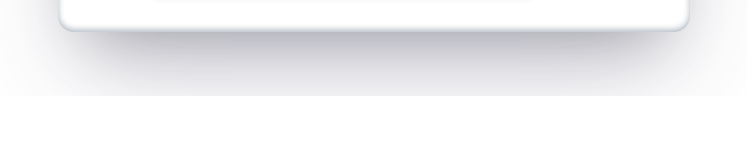
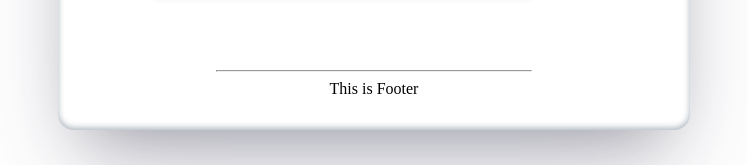
Before and after one commit to bladwing/TimPonarenkoPortfolio, a React (Create React App) app: page /experience in a window 1280 px wide. Shown: the part 1239-1404 px from the top of the page, without its empty margins (266-1013 px from the left). Before the commit the page ends 1335 px from the top, so only its background shows below. Built offline with nearby package versions, Linux system fonts and the light colour scheme.

Commit message:
dispaly footer separate some code

```diff
--- a/src/App.js
+++ b/src/App.js
@@ -2,7 +2,7 @@ import React from "react";
 import { BrowserRouter as Router, Route, Routes } from "react-router-dom";
 import { Project, Hobby, Music, Films } from "./components/Pages";
 import Experience from "./components/experience/experience";
-import Main from "./components/Main/Main";
+import Main from "./components/main/MainPage";
 import Footer from "./components/Footer";
 import "./App.scss";
 import "./scss/effects.scss";
--- a/src/App.scss
+++ b/src/App.scss
@@ -47,10 +47,10 @@
 }
 
 .footer {
-  text-align: center;
-  margin-top: 5%;
+ text-align: center;
   width: 50%;
-  margin: 10% auto;
+  margin: 6% auto;
+  min-height: 60px;
 }
 
 .Container {
--- a/src/components/Footer.jsx
+++ b/src/components/Footer.jsx
@@ -4,7 +4,8 @@ import React from "react";
 export default function Footer() {
   return (
     <div className="footer">
-
+      <hr />
+This is Footer
     </div>
   );
 }
--- a/src/components/Main/NameEffect.scss
+++ b/src/components/Main/NameEffect.scss
@@ -4,7 +4,7 @@
   text-align: center;
   h1 {
     font-weight: 700;
-    background: linear-gradient(to right, #142141 50%, #2C488C 60%);
+    background: linear-gradient(to right, #142141 50%, #2c488c 60%);
     background-size: auto auto;
     background-clip: border-box;
     background-size: 200% auto;
--- a/src/components/Main/main.scss
+++ b/src/components/Main/main.scss
@@ -1,45 +1,9 @@
-@import "../../scss/colors";
-
 .ProfilePhotoTim {
   width: 200px;
   border-radius: 2%;
   margin-top: 3%;
 }
-
-.geoFlag {
-  width: 20px;
-}
-.Content {
-  font-size: 20px;
-  border: 1px solid black;
-}
 .informationCard {
   width: 40%;
   margin-bottom: 5%;
 }
-.experienceTitle {
-  text-align: center;
-}
-.experienceCard {
-  display: flex;
-  justify-content: center;
-  justify-content: space-around;
-  width: 90%;
-  flex-wrap: wrap;
-}
-
-.Card {
-  width: 100%;
-  padding: 10px;
-  text-align: center;
-
-  border-radius: 10px;
-  margin-bottom: 10%;
-  box-shadow: rgba(60, 64, 67, 0.3) 0px 1px 2px 0px, rgba(60, 64, 67, 0.15) 0px 2px 6px 2px;
-}
-.Card:hover {
-  box-shadow: rgba(0, 0, 0, 0.05) 0px 0px 0px 1px;
-}
-.experienceLogo {
-  width: 100px;
-}
--- a/src/components/Pages.jsx
+++ b/src/components/Pages.jsx
@@ -24,7 +24,6 @@ export function Project() {
     </div>
   );
 }
-
 export function Hobby() {
   return (
     <div>
@@ -35,12 +34,10 @@ export function Hobby() {
 
       <MainMenu />
       <SubMenu />
-      <div className="Content"></div>
       <div></div>
     </div>
   );
 }
-
 export function Music() {
   return (
     <div>
--- /dev/null
+++ b/src/components/experience/exp.scss
@@ -0,0 +1,26 @@
+.experienceTitle {
+    text-align: center;
+  }
+  .experienceCard {
+    display: flex;
+    justify-content: center;
+    justify-content: space-around;
+    width: 90%;
+    flex-wrap: wrap;
+  }
+
+  .Card {
+    width: 100%;
+    padding: 10px;
+    text-align: center;
+
+    border-radius: 10px;
+    margin-bottom: 10%;
+    box-shadow: rgba(60, 64, 67, 0.3) 0px 1px 2px 0px, rgba(60, 64, 67, 0.15) 0px 2px 6px 2px;
+  }
+  .Card:hover {
+    box-shadow: rgba(0, 0, 0, 0.05) 0px 0px 0px 1px;
+  }
+  .experienceLogo {
+    width: 100px;
+  }
--- a/src/components/experience/experience.jsx
+++ b/src/components/experience/experience.jsx
@@ -1,6 +1,7 @@
 import ExpBase from "../../utils/experience.json";
 import ExperienceImg from "../../assets/experience.png";
 import { MainMenu } from "../Menu";
+import "./exp.scss"
 
 export default function Experience() {
   return (
```
Also changed, not shown: src/components/Main/MainPage.jsx (renamed from src/components/Main/Main.jsx).
